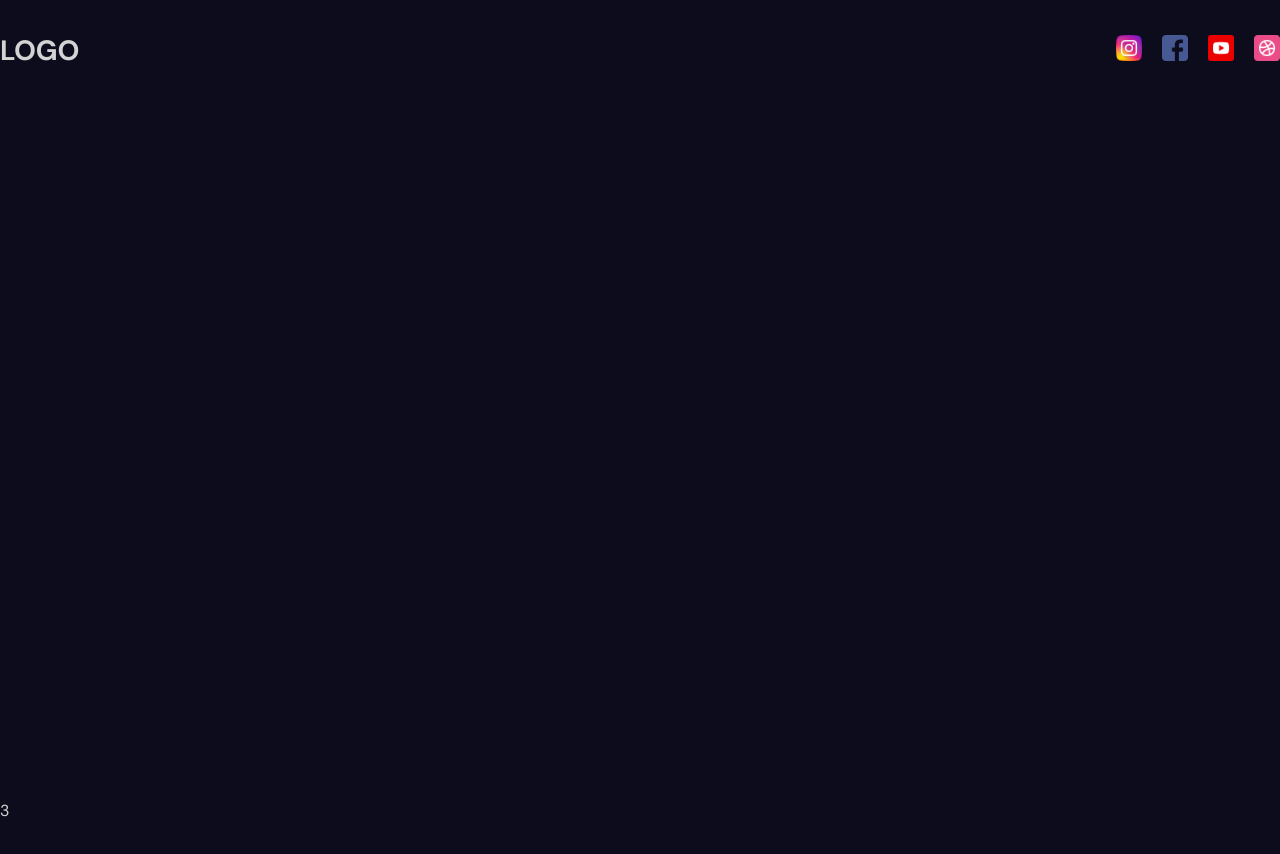
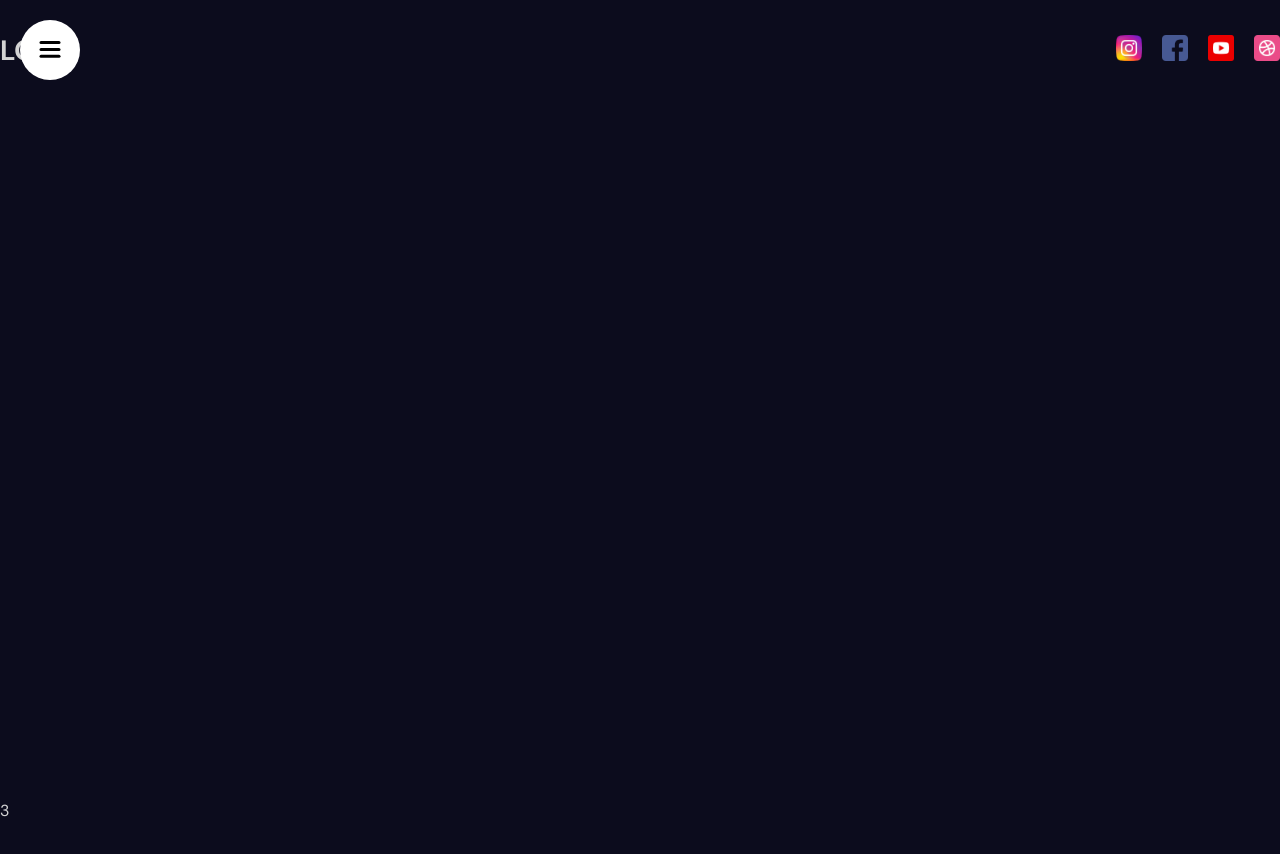
Before and after one commit to freetimezp/js-portfolio-77-web-dev, a React (Vite) app: page / in a window 1280 px wide. Shown: the top 854 px of the page. Built offline with nearby package versions, Linux system fonts and the light colour scheme.

Commit message:
03. js-portfolio-77-web-dev. Sidebar component. Toggle menu animation.

```diff
--- a/package.json
+++ b/package.json
@@ -12,6 +12,7 @@
     "vite": "^5.2.0"
   },
   "dependencies": {
+    "framer-motion": "^11.1.8",
     "react": "^18.3.1",
     "react-dom": "^18.3.1",
     "sass": "^1.76.0"
--- a/src/App.jsx
+++ b/src/App.jsx
@@ -7,14 +7,14 @@
 const App = () => {
   return (
     <div>
-      <section>
+      <section id="home">
         <Navbar />
       </section>
 
-      <section>3</section>
-      <section>4</section>
-      <section>5</section>
-      <section>6</section>
+      <section id="services">3</section>
+      <section id="portfolio">4</section>
+      <section id="about">5</section>
+      <section id="contact">6</section>
     </div>
   );
 };
--- a/src/components/navbar/Navbar.jsx
+++ b/src/components/navbar/Navbar.jsx
@@ -1,16 +1,26 @@
 import React from 'react';
 import './navbar.scss';
 
-import instagramImg from '../../../public/images/instagram.png';
-import facebookImg from '../../../public/images/facebook.png';
-import youtubeImg from '../../../public/images/youtube.png';
-import dribbleImg from '../../../public/images/dribbble.png';
+import { motion } from 'framer-motion';
+
+import instagramImg from '/images/instagram.png';
+import facebookImg from '/images/facebook.png';
+import youtubeImg from '/images/youtube.png';
+import dribbleImg from '/images/dribbble.png';
+
+import Sidebar from '../sidebar/Sidebar';
 
 const Navbar = () => {
     return (
         <div className='navbar'>
+            <Sidebar />
+
             <div className="wrapper">
-                <span>Logo</span>
+                <motion.span
+                    initial={{ opacity: 0, scale: 0.5 }}
+                    animate={{ opacity: 1, scale: 1 }}
+                    transition={{ duration: 0.5 }}
+                >Logo</motion.span>
 
                 <div className="social">
                     <a href="#"><img src={instagramImg} alt="social" /></a>
--- /dev/null
+++ b/src/components/sidebar/Sidebar.jsx
@@ -0,0 +1,45 @@
+import React, { useState } from 'react';
+import './sidebar.scss';
+
+import { motion } from 'framer-motion';
+
+import Links from './links/Links';
+import ToggleButton from './toggleButton/ToggleButton';
+
+const variants = {
+    open: {
+        clipPath: "circle(1200px at 50px 50px)",
+        transition: {
+            type: "spring",
+            stiffness: 20,
+        }
+    },
+    closed: {
+        clipPath: "circle(30px at 50px 50px)",
+        transition: {
+            delay: 0.5,
+            type: "spring",
+            stiffness: 400,
+            damping: 40,
+        }
+    }
+};
+
+const Sidebar = () => {
+    const [open, setOpen] = useState(false);
+
+    return (
+        <motion.div
+            className='sidebar'
+            animate={open ? 'open' : 'closed'}
+        >
+            <motion.div className="bg" variants={variants}>
+                <Links />
+            </motion.div>
+
+            <ToggleButton setOpen={setOpen} />
+        </motion.div>
+    );
+}
+
+export default Sidebar;
--- /dev/null
+++ b/src/components/sidebar/links/Links.jsx
@@ -0,0 +1,55 @@
+import React from 'react';
+import { motion } from 'framer-motion';
+
+const items = [
+    "home",
+    "services",
+    "portfolio",
+    "about",
+    "contact"
+];
+
+const variants = {
+    open: {
+        transition: {
+            staggerChildren: 0.2
+        }
+    },
+    closed: {
+        transition: {
+            staggerChildren: 0.1,
+            staggerDirection: -1
+        }
+    }
+};
+
+const itemVariants = {
+    open: {
+        y: 0,
+        opacity: 1
+    },
+    closed: {
+        y: 50,
+        opacity: 0
+    }
+};
+
+const Links = () => {
+    return (
+        <motion.div className='links' variants={variants}>
+            {items.map((item, i) => (
+                <motion.a
+                    href={`#${item}`}
+                    variants={itemVariants}
+                    key={i}
+                    whileHover={{ scale: 1.1 }}
+                    whileTap={{ scale: 0.9 }}
+                >
+                    {item}
+                </motion.a>
+            ))}
+        </motion.div>
+    );
+}
+
+export default Links;
--- /dev/null
+++ b/src/components/sidebar/sidebar.scss
@@ -0,0 +1,45 @@
+.sidebar {
+    display: flex;
+    flex-direction: column;
+    align-items: center;
+    justify-content: center;
+    background-color: #fff;
+    color: #000;
+
+    .bg {
+        position: fixed;
+        top: 0;
+        left: 0;
+        bottom: 0;
+        width: 400px;
+        background: #fff;
+
+        .links {
+            position: absolute;
+            width: 100%;
+            height: 100%;
+            display: flex;
+            flex-direction: column;
+            align-items: center;
+            justify-content: center;
+            gap: 20px;
+
+            a {
+                font-size: 40px;
+                text-transform: capitalize;
+            }
+        }
+    }
+
+    button {
+        width: 50px;
+        height: 50px;
+        border-radius: 50%;
+        position: fixed;
+        top: 28px;
+        left: 25px;
+        background-color: transparent;
+        border: none;
+        cursor: pointer;
+    }
+}
--- /dev/null
+++ b/src/components/sidebar/toggleButton/ToggleButton.jsx
@@ -0,0 +1,41 @@
+import React from 'react';
+import { motion } from 'framer-motion';
+
+const ToggleButton = ({ setOpen }) => {
+    return (
+        <button onClick={() => setOpen((prev) => !prev)}>
+            <svg width="23" height="23" viewBox='0 0 23 23'>
+                <motion.path
+                    strokeWidth="3"
+                    stroke="black"
+                    strokeLinecap='round'
+                    variants={{
+                        closed: { d: "M 2 2.5 L 20 2.5" },
+                        open: { d: "M 3 16.5 L 17 2.5" }
+                    }}
+                />
+                <motion.path
+                    strokeWidth="3"
+                    stroke="black"
+                    strokeLinecap='round'
+                    d="M 2 9.423 L 20 9.423"
+                    variants={{
+                        closed: { opacity: 1 },
+                        open: { opacity: 0 }
+                    }}
+                />
+                <motion.path
+                    strokeWidth="3"
+                    stroke="black"
+                    strokeLinecap='round'
+                    variants={{
+                        closed: { d: "M 2 16.346 L 20 16.346" },
+                        open: { d: "M 3 2.5 L 17 16.346" }
+                    }}
+                />
+            </svg>
+        </button>
+    );
+}
+
+export default ToggleButton;
```
Also changed, not shown: 1 other file (tests, documents, lock files or other folders).
